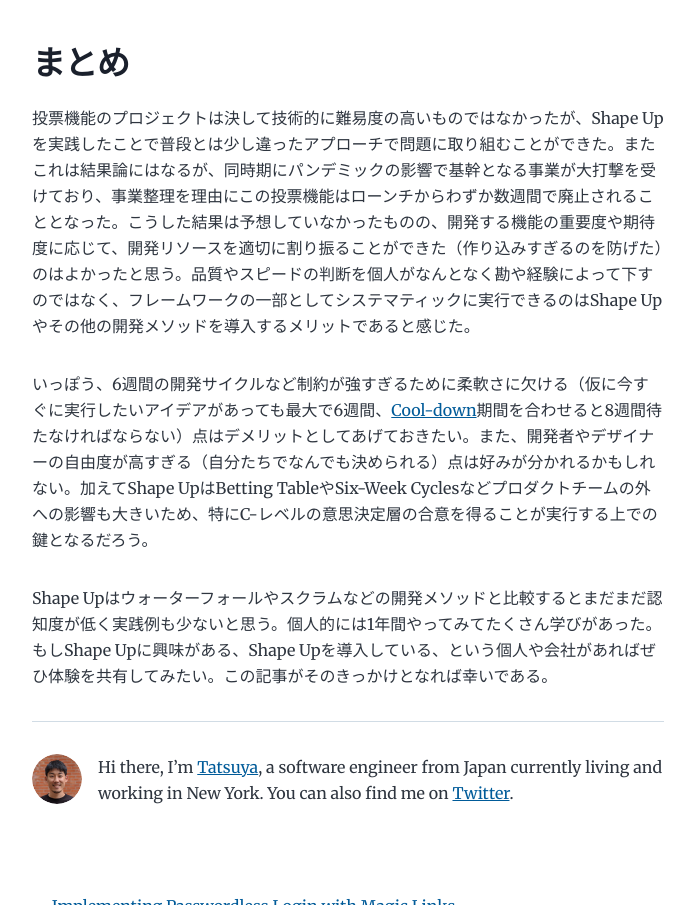
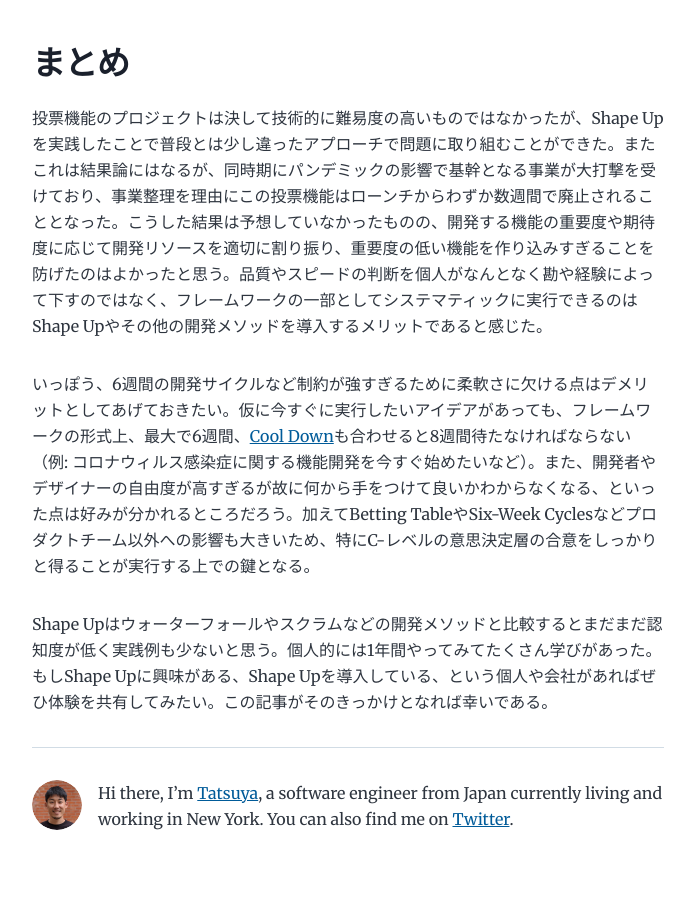
Before and after one commit to tatsuyaoiw/website, a Gatsby site: page /ja/basecamp-shape-up/ in a window 1280 px wide. Shown: the part 4685-5590 px from the top of the page, without its empty margins (292-986 px from the left). Built offline with nearby package versions, Linux system fonts and the light colour scheme; Gatsby itself is replaced by a stand-in of ours.

Commit message:
Update post

```diff
--- a/content/blog/ja/basecamp-shape-up/index.md
+++ b/content/blog/ja/basecamp-shape-up/index.md
@@ -73,8 +73,8 @@
 
 ## まとめ
 
-投票機能のプロジェクトは決して技術的に難易度の高いものではなかったが、Shape Upを実践したことで普段とは少し違ったアプローチで問題に取り組むことができた。またこれは結果論にはなるが、同時期にパンデミックの影響で基幹となる事業が大打撃を受けており、事業整理を理由にこの投票機能はローンチからわずか数週間で廃止されることとなった。こうした結果は予想していなかったものの、開発する機能の重要度や期待度に応じて、開発リソースを適切に割り振ることができた（作り込みすぎるのを防げた）のはよかったと思う。品質やスピードの判断を個人がなんとなく勘や経験によって下すのではなく、フレームワークの一部としてシステマティックに実行できるのはShape Upやその他の開発メソッドを導入するメリットであると感じた。
+投票機能のプロジェクトは決して技術的に難易度の高いものではなかったが、Shape Upを実践したことで普段とは少し違ったアプローチで問題に取り組むことができた。またこれは結果論にはなるが、同時期にパンデミックの影響で基幹となる事業が大打撃を受けており、事業整理を理由にこの投票機能はローンチからわずか数週間で廃止されることとなった。こうした結果は予想していなかったものの、開発する機能の重要度や期待度に応じて開発リソースを適切に割り振り、重要度の低い機能を作り込みすぎることを防げたのはよかったと思う。品質やスピードの判断を個人がなんとなく勘や経験によって下すのではなく、フレームワークの一部としてシステマティックに実行できるのはShape Upやその他の開発メソッドを導入するメリットであると感じた。
 
-いっぽう、6週間の開発サイクルなど制約が強すぎるために柔軟さに欠ける（仮に今すぐに実行したいアイデアがあっても最大で6週間、[Cool-down](https://basecamp.com/shapeup/2.2-chapter-08#cool-down)期間を合わせると8週間待たなければならない）点はデメリットとしてあげておきたい。また、開発者やデザイナーの自由度が高すぎる（自分たちでなんでも決められる）点は好みが分かれるかもしれない。加えてShape UpはBetting TableやSix-Week Cyclesなどプロダクトチームの外への影響も大きいため、特にC-レベルの意思決定層の合意を得ることが実行する上での鍵となるだろう。
+いっぽう、6週間の開発サイクルなど制約が強すぎるために柔軟さに欠ける点はデメリットとしてあげておきたい。仮に今すぐに実行したいアイデアがあっても、フレームワークの形式上、最大で6週間、[Cool Down](https://basecamp.com/shapeup/2.2-chapter-08#cool-down)も合わせると8週間待たなければならない（例: コロナウィルス感染症に関する機能開発を今すぐ始めたいなど）。また、開発者やデザイナーの自由度が高すぎるが故に何から手をつけて良いかわからなくなる、といった点は好みが分かれるところだろう。加えてBetting TableやSix-Week Cyclesなどプロダクトチーム以外への影響も大きいため、特にC-レベルの意思決定層の合意をしっかりと得ることが実行する上での鍵となる。
 
 Shape Upはウォーターフォールやスクラムなどの開発メソッドと比較するとまだまだ認知度が低く実践例も少ないと思う。個人的には1年間やってみてたくさん学びがあった。もしShape Upに興味がある、Shape Upを導入している、という個人や会社があればぜひ体験を共有してみたい。この記事がそのきっかけとなれば幸いである。
```
